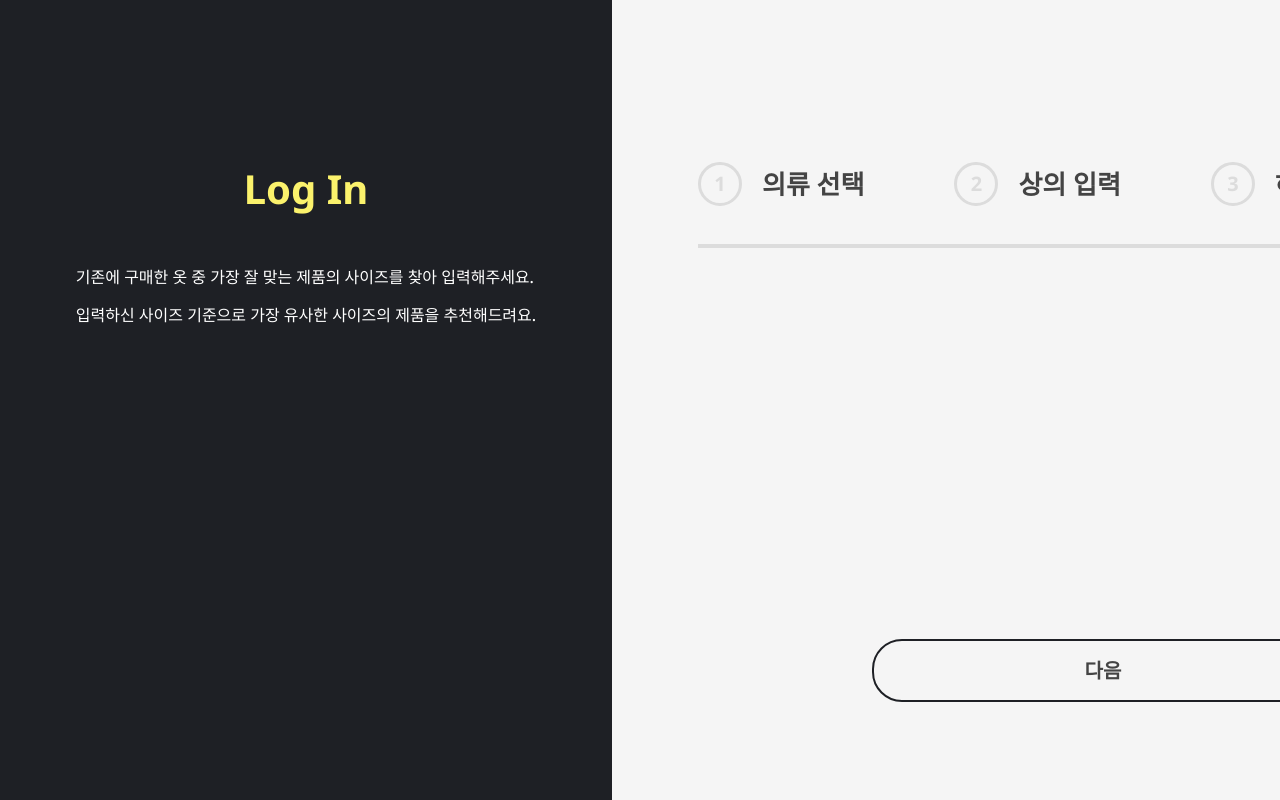
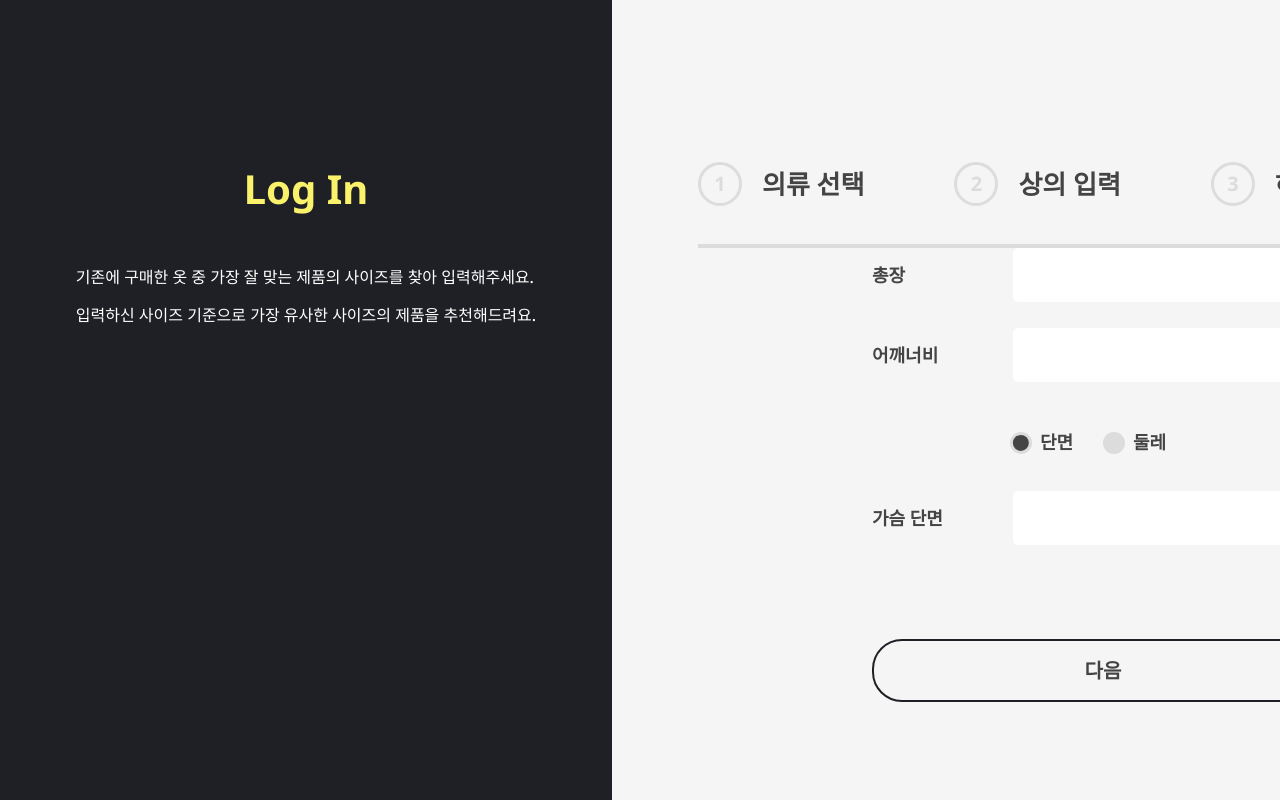
Before and after one commit to OWN-SIZE/onsize-website, a Next.js app: page /register in a window 1280 px wide. Built offline with nearby package versions, Linux system fonts and the light colour scheme.

Commit message:
feat/#13: 단계별 사이즈폼 렌더링 구현

```diff
--- a/components/common/SizeForm.tsx
+++ b/components/common/SizeForm.tsx
@@ -1,15 +1,16 @@
 import React from 'react';
 import { RadioClickedIcon, RadioIcon } from 'assets/icon';
 import Image from 'next/image';
+import { OptionType } from 'pages/register/[...params]';
 import styled from 'styled-components';
 import theme from 'styles/theme';
 
 interface FormProps {
-  isHeader?: boolean;
-  formType?: '상의' | '하의';
+  noHeader?: boolean;
+  formType: OptionType;
 }
 
-export default function SizeForm({ isHeader, formType }: FormProps) {
+export default function SizeForm({ noHeader, formType }: FormProps) {
   const TopSizeForm = () => {
     return (
       <Styled.Form>
@@ -21,7 +22,7 @@ export default function SizeForm({ isHeader, formType }: FormProps) {
           </span>
         </Styled.InputContainer>
         <Styled.InputContainer>
-          밑위
+          어깨너비
           <span>
             <Styled.Input type="text" />
             <label>cm</label>
@@ -100,11 +101,16 @@ export default function SizeForm({ isHeader, formType }: FormProps) {
     );
   };
 
+  const formTypeMapper = {
+    '상/하의': '상의',
+    상의: '상의',
+    하의: '하의',
+  };
+
   return (
     <Styled.Root>
-      {isHeader && formType === '상의' && <Styled.Header>상의 사이즈를 입력해주세요</Styled.Header>}
-      {isHeader && formType === '하의' && <Styled.Header>하의 사이즈를 입력해주세요</Styled.Header>}
-      {formType === '상의' ? <TopSizeForm /> : <BottomSizeForm />}
+      {!noHeader && formType && <Styled.Header>{formTypeMapper[formType]} 사이즈를 입력해주세요</Styled.Header>}
+      {formType === '하의' ? <BottomSizeForm /> : <TopSizeForm />}
     </Styled.Root>
   );
 }
--- a/components/register/Progress.tsx
+++ b/components/register/Progress.tsx
@@ -1,5 +1,6 @@
 import React from 'react';
 import { useRouter } from 'next/router';
+import { OptionType } from 'pages/register/[...params]';
 import styled, { css } from 'styled-components';
 import theme from 'styles/theme';
 
@@ -16,8 +17,8 @@ const stepMapper = {
   },
   하의: {
     step1: '의류 선택',
-    step2: '상의 입력 (선택)',
-    step3: '하의 입력',
+    step2: '하의 입력',
+    step3: '상의 입력 (선택)',
   },
 };
 
--- a/pages/register/[...params].tsx
+++ b/pages/register/[...params].tsx
@@ -9,8 +9,14 @@ import Progress from 'components/register/Progress';
 import SizeOption from 'components/register/SizeOption';
 
 // 버튼 컴포넌트 전달을 위한 타입
-export type OptionType = '상/하의' | '상의' | '하의';
+export type OptionType = '상/하의' | '상의' | '하의' | undefined;
 export type ProgressType = 1 | 2 | 3;
+
+const nextFormMapper = {
+  '상/하의': '하의',
+  상의: '하의',
+  하의: '상의',
+};
 
 function Register() {
   const router = useRouter();
@@ -50,9 +56,13 @@ function Register() {
         </Styled.LeftConatiner>
         <Styled.RightContainer>
           <Progress />
-          {param === 1 && <SizeOption selectedOption={selectedOption} setSelectedOption={setSelectedOption} />}
-          {param === 2 && <SizeForm isHeader formType="상의" />}
-          {param === 3 && <SizeForm isHeader formType="하의" />}
+          {param === 1 ? (
+            <SizeOption selectedOption={selectedOption} setSelectedOption={setSelectedOption} />
+          ) : param === 2 ? (
+            <SizeForm formType={selectedOption} />
+          ) : (
+            <SizeForm formType={nextFormMapper[selectedOption]} />
+          )}
           <Styled.NextButton isActive={selectedOption && true} onClick={onClickSize}>
             다음
           </Styled.NextButton>
```
